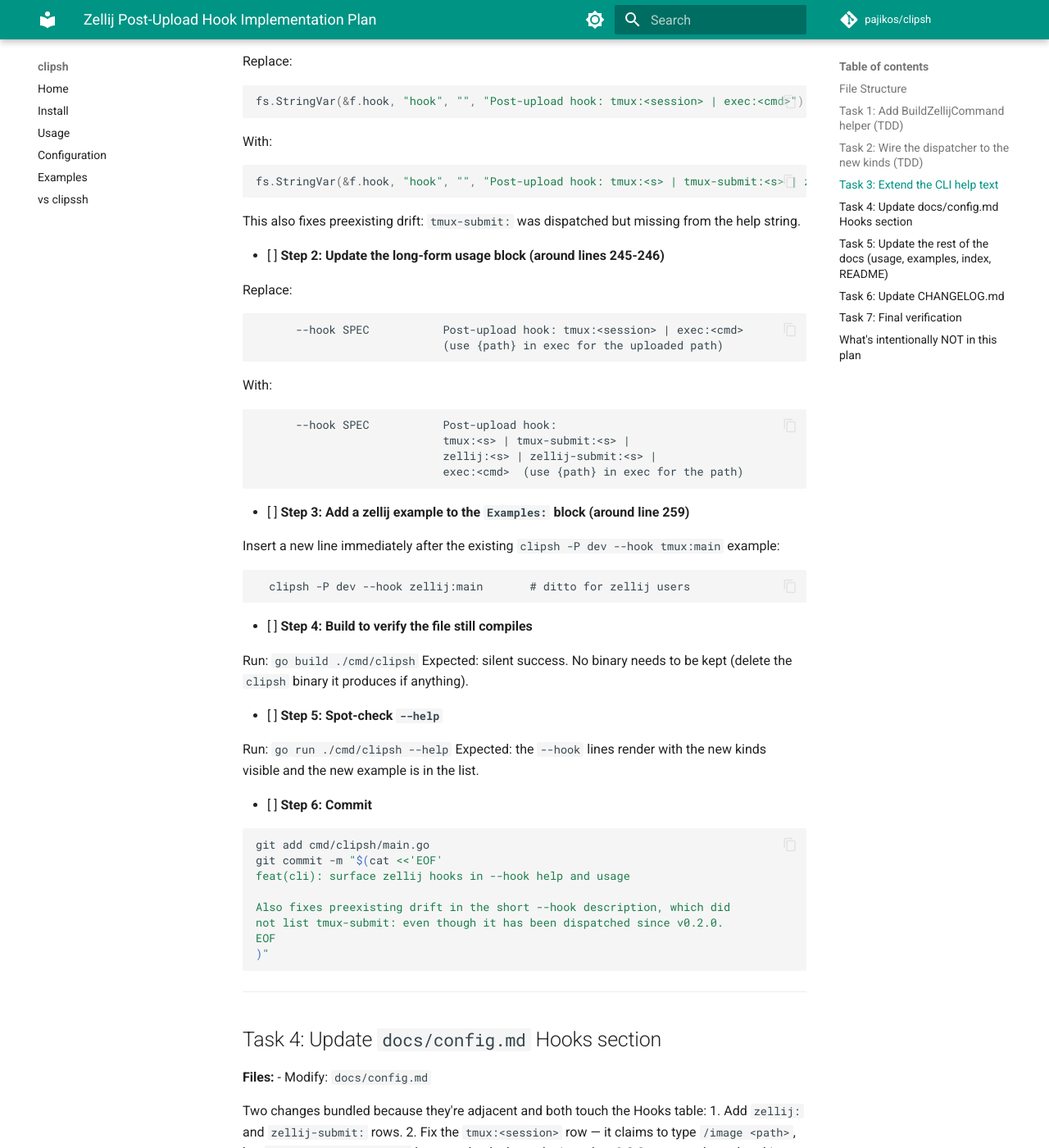
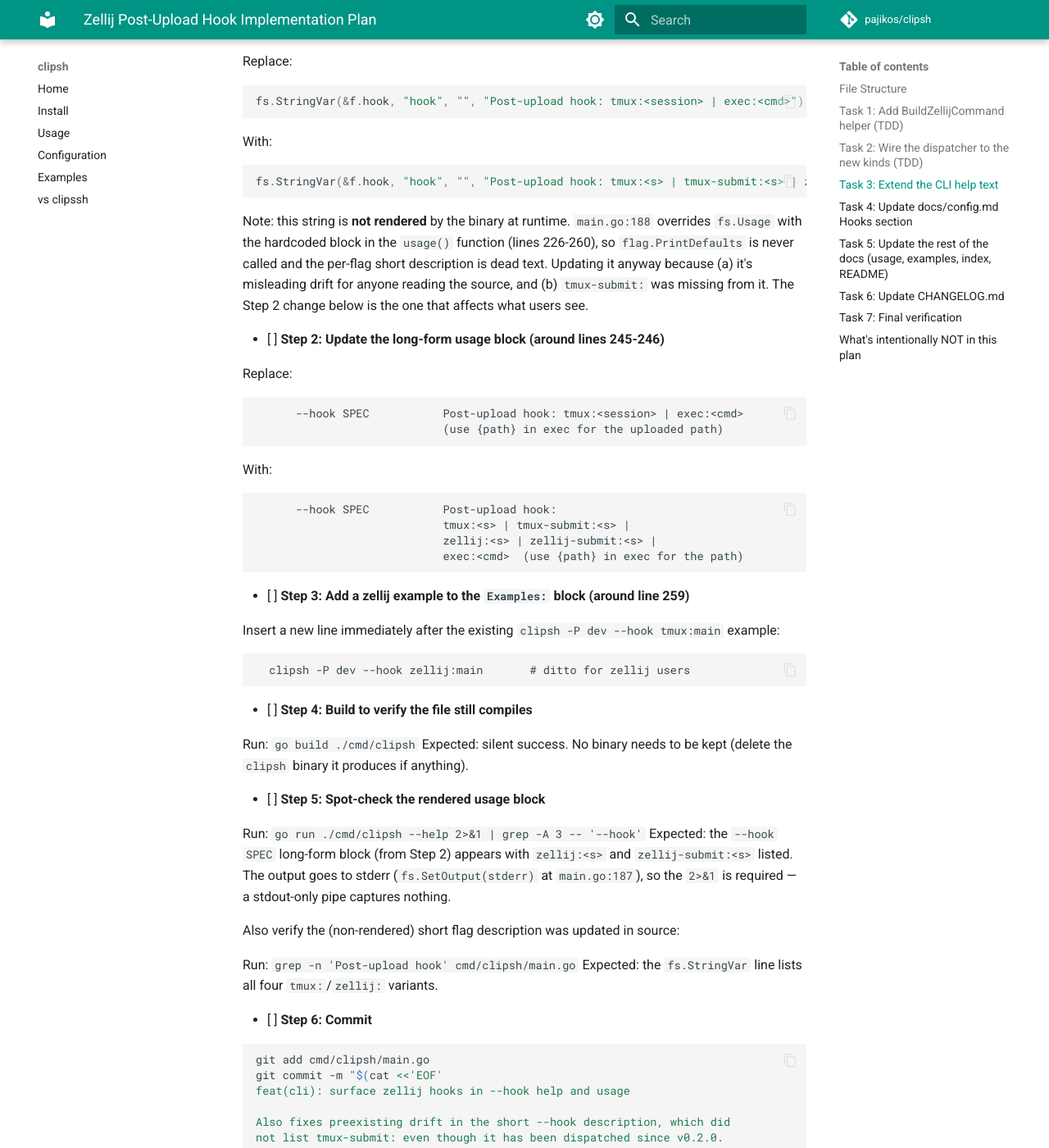
Before and after one commit to pajikos/clipsh, an MkDocs documentation site: the page built from docs/superpowers/plans/2026-05-13-zellij-hook.md, in a window 1280 px wide and 1400 px high, scrolled down 5870 px. Shown: the whole window at 82% size. Built offline with MkDocs 1.6.1 and Material for MkDocs 9.7.7, drawn with Linux system fonts in a browser that asks for light colours; comment, search, counter and statistics services are not loaded; some of the changed text lies outside the part shown.

Commit message:
docs(plan): incorporate code-review fixes
- Note that the short fs.StringVar --hook description is dead text
  (custom usage() bypasses flag.PrintDefaults); the long-form block is
  what users see.
- Verification commands now use 2>&1 because the FlagSet writes to
  stderr per main.go:187.
- Dry-run smoke test uses a temp positional file; readSource has no
  stdin path.
- task docs-serve, not task docs.

````diff
--- a/docs/superpowers/plans/2026-05-13-zellij-hook.md
+++ b/docs/superpowers/plans/2026-05-13-zellij-hook.md
@@ -274,7 +274,7 @@ With:
 fs.StringVar(&f.hook, "hook", "", "Post-upload hook: tmux:<s> | tmux-submit:<s> | zellij:<s> | zellij-submit:<s> | exec:<cmd>")
 ```
 
-This also fixes preexisting drift: `tmux-submit:` was dispatched but missing from the help string.
+Note: this string is **not rendered** by the binary at runtime. `main.go:188` overrides `fs.Usage` with the hardcoded block in the `usage()` function (lines 226-260), so `flag.PrintDefaults` is never called and the per-flag short description is dead text. Updating it anyway because (a) it's misleading drift for anyone reading the source, and (b) `tmux-submit:` was missing from it. The Step 2 change below is the one that affects what users see.
 
 - [ ] **Step 2: Update the long-form usage block (around lines 245-246)**
 
@@ -307,10 +307,15 @@ Insert a new line immediately after the existing `clipsh -P dev --hook tmux:main
 Run: `go build ./cmd/clipsh`
 Expected: silent success. No binary needs to be kept (delete the `clipsh` binary it produces if anything).
 
-- [ ] **Step 5: Spot-check `--help`**
+- [ ] **Step 5: Spot-check the rendered usage block**
 
-Run: `go run ./cmd/clipsh --help`
-Expected: the `--hook` lines render with the new kinds visible and the new example is in the list.
+Run: `go run ./cmd/clipsh --help 2>&1 | grep -A 3 -- '--hook'`
+Expected: the `--hook SPEC` long-form block (from Step 2) appears with `zellij:<s>` and `zellij-submit:<s>` listed. The output goes to stderr (`fs.SetOutput(stderr)` at `main.go:187`), so the `2>&1` is required — a stdout-only pipe captures nothing.
+
+Also verify the (non-rendered) short flag description was updated in source:
+
+Run: `grep -n 'Post-upload hook' cmd/clipsh/main.go`
+Expected: the `fs.StringVar` line lists all four `tmux:`/`zellij:` variants.
 
 - [ ] **Step 6: Commit**
 
@@ -394,9 +399,9 @@ Insert immediately after the tmux admonition (ends at line 159) — keep one bla
     tmux servers do.
 ```
 
-- [ ] **Step 5: Build the docs locally (sanity check)**
+- [ ] **Step 5: Sanity-check the rendered docs locally (optional)**
 
-Run: `task docs` if available, otherwise skip — the page renders via mkdocs-material on push. A markdown lint pass (`task lint`) is a reasonable substitute.
+Run: `task docs-serve &` then open `http://localhost:8000/config/`, visually confirm the Hooks table reads cleanly with the new rows and the corrected `tmux:` row. Kill the server when done. `task lint` does not lint markdown, so this manual pass is the only structural check.
 
 - [ ] **Step 6: Commit**
 
@@ -554,13 +559,20 @@ Expected: clean. If `golangci-lint` flags the new code, fix in place — do NOT
 
 - [ ] **Step 3: Manual `--help` sanity check**
 
-Run: `go run ./cmd/clipsh --help | grep -A 4 -- '--hook'`
-Expected: both the short flag description and the long-form usage block list zellij kinds.
+Run: `go run ./cmd/clipsh --help 2>&1 | grep -A 4 -- '--hook'`
+Expected: the long-form usage block (from `cmd/clipsh/main.go:226-260`) lists the four `tmux:`/`zellij:` variants. The `2>&1` is required — the FlagSet's output is redirected to stderr at `main.go:187`. The short `fs.StringVar` description is dead text in this codebase (the custom `usage()` block doesn't call `flag.PrintDefaults`), so don't expect it in the rendered help.
 
 - [ ] **Step 4: Manual dry-run sanity check**
 
-Run: `go run ./cmd/clipsh -n --hook zellij:main user@nowhere</dev/null` (with something on the clipboard, or use `--source clip` and pipe via stdin if the harness supports it; otherwise skip).
-Expected: dry-run output contains `would run hook: zellij:main`.
+Run:
+
+```sh
+printf hi > /tmp/clipsh-zellij-smoke.txt
+go run ./cmd/clipsh -n --hook zellij:main user@nowhere /tmp/clipsh-zellij-smoke.txt
+rm /tmp/clipsh-zellij-smoke.txt
+```
+
+Expected stdout: two lines — `would upload 2 bytes (txt) to user@nowhere:/tmp/clipsh-<epoch>.txt` and `would run hook: zellij:main`. A positional file is used because `readSource` (`cmd/clipsh/main.go:266-296`) accepts only file or clipboard sources — there is no stdin path.
 
 - [ ] **Step 5: Verify spec coverage**
 
````
